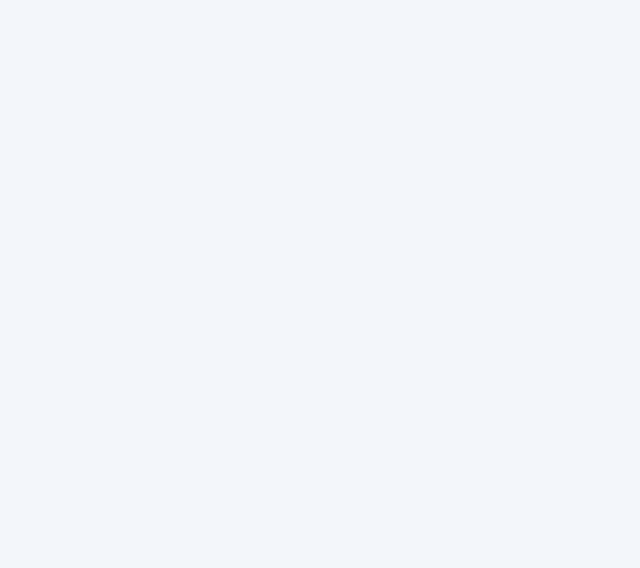
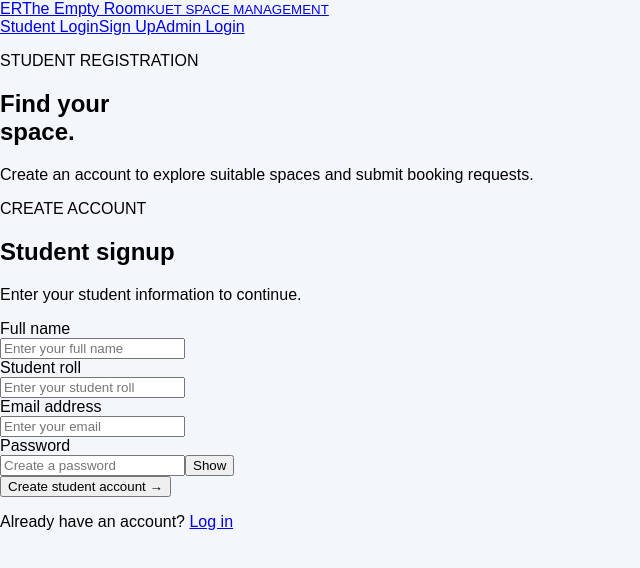
Before and after one commit to ForkedArch/Forkathon2026-Team-KUET_Underdogs, a React app: page /student/signup in a window 1280 px wide. Before the commit this address had no page. Shown: the top 568 px of the page, without its empty margins (0-640 px from the left). Built offline with nearby package versions, Linux system fonts and the light colour scheme; the HTML template or start-up script is replaced by a standard one.

Commit message:
reg site all done without styling

```diff
--- a/src/App.jsx
+++ b/src/App.jsx
@@ -1,13 +1,25 @@
-import { Routes, Route } from "react-router-dom";
-
+import { Navigate, Route, Routes } from "react-router-dom";
 import Home from "./pages/Home";
+import StudentLogin from "./pages/StudentLogin";
+import StudentSignup from "./pages/StudentSignup";
+import AdminLogin from "./pages/AdminLogin";
+//import StudentDashboard from "./pages/StudentDashboard";
+//import AdminDashboard from "./pages/AdminDashboard";
+import "./styles/Home.css"
 
 function App() {
   return (
     <Routes>
       <Route path="/" element={<Home />} />
 
+      <Route path="/student/login" element={<StudentLogin />} />
+      <Route path="/student/signup" element={<StudentSignup />} />
+      <Route path="/admin/login" element={<AdminLogin />} />
 
+      {/* ProtectedRoute will be added after Supabase authentication */}
+
+
+      <Route path="*" element={<Navigate to="/" replace />} />
     </Routes>
   );
 }
--- a/src/components/FormInput.jsx
+++ b/src/components/FormInput.jsx
@@ -0,0 +1,49 @@
+import { useState } from "react";
+
+function FormInput({
+  label,
+  id,
+  type = "text",
+  name,
+  placeholder,
+  autoComplete,
+  inputMode,
+  pattern,
+  minLength,
+  required = true,
+}) {
+  const [showPassword, setShowPassword] = useState(false);
+  const isPassword = type === "password";
+
+  return (
+    <div className="form-group">
+      <label htmlFor={id}>{label}</label>
+
+      <div className={isPassword ? "password-field" : ""}>
+        <input
+          id={id}
+          name={name}
+          type={isPassword && showPassword ? "text" : type}
+          placeholder={placeholder}
+          autoComplete={autoComplete}
+          inputMode={inputMode}
+          pattern={pattern}
+          minLength={minLength}
+          required={required}
+        />
+
+        {isPassword && (
+          <button
+            type="button"
+            className="password-toggle"
+            onClick={() => setShowPassword(!showPassword)}
+          >
+            {showPassword ? "Hide" : "Show"}
+          </button>
+        )}
+      </div>
+    </div>
+  );
+}
+
+export default FormInput;
--- a/src/pages/AdminLogin.jsx
+++ b/src/pages/AdminLogin.jsx
@@ -0,0 +1,76 @@
+import { Link } from "react-router-dom";
+import Navbar from "../components/Navbar";
+import FormInput from "../components/FormInput";
+
+function AdminLogin() {
+  function handleSubmit(event) {
+    event.preventDefault();
+
+    // Supabase admin login will be added here.
+    console.log("Admin login submitted");
+  }
+
+  return (
+    <div className="page-container">
+      <Navbar />
+
+      <main className="authentication-main">
+        <section className="authentication-info">
+          <p className="page-label admin-label">ADMIN ACCESS</p>
+
+          <h1>
+            Manage campus
+            <br />
+            <span>spaces.</span>
+          </h1>
+
+          <p>
+            Review requests, manage availability and monitor booking activity.
+          </p>
+        </section>
+
+        <section className="authentication-card">
+          <p className="card-label admin-card-label">ADMIN LOGIN</p>
+          <h2>Administrator access</h2>
+
+          <p className="card-description">
+            This page is restricted to the designated administrator.
+          </p>
+
+          <form className="authentication-form" onSubmit={handleSubmit}>
+            <FormInput
+              label="Admin ID"
+              id="admin-id"
+              name="adminId"
+              placeholder="Enter your admin ID"
+              autoComplete="username"
+            />
+
+            <FormInput
+              label="Password"
+              id="admin-password"
+              name="password"
+              type="password"
+              placeholder="Enter your password"
+              autoComplete="current-password"
+            />
+
+            <button
+              className="form-submit-button admin-submit-button"
+              type="submit"
+            >
+              Log in as admin <span>→</span>
+            </button>
+          </form>
+
+          <p className="form-switch">
+            Are you a student?{" "}
+            <Link to="/student/login">Student login</Link>
+          </p>
+        </section>
+      </main>
+    </div>
+  );
+}
+
+export default AdminLogin;
--- a/src/pages/Home.jsx
+++ b/src/pages/Home.jsx
@@ -1,23 +1,10 @@
 import { Link } from "react-router-dom";
-import "./Home.css";
+import Navbar from "../components/Navbar";
 
 function Home() {
   return (
     <div className="home-page">
-      <header className="home-header">
-        <Link to="/" className="home-logo">
-          <span className="logo-icon">ER</span>
-
-          <span>
-            The Empty Room
-            <small>KUET SPACE MANAGEMENT</small>
-          </span>
-        </Link>
-
-        <Link to="/admin/login" className="admin-login-link">
-          Admin Login
-        </Link>
-      </header>
+      <Navbar />
 
       <main className="home-main">
         <section className="hero-content">
@@ -31,7 +18,7 @@ function Home() {
 
           <p className="hero-description">
             Discover and request classrooms, study spaces, meeting rooms,
-            laboratories, and sports facilities across KUET.
+            laboratories and sports facilities across KUET.
           </p>
 
           <div className="hero-buttons">
@@ -73,7 +60,7 @@ function Home() {
                 <span className="space-icon">02</span>
 
                 <div>
-                  <h3>Study & meeting spaces</h3>
+                  <h3>Study and meeting spaces</h3>
                   <p>Quiet spaces and rooms for group activities</p>
                 </div>
               </div>
@@ -83,7 +70,9 @@ function Home() {
 
                 <div>
                   <h3>Laboratories</h3>
-                  <p>Equipment, eligibility and supervision requirements</p>
+                  <p>
+                    Equipment, eligibility and supervision requirements
+                  </p>
                 </div>
               </div>
 
@@ -92,7 +81,9 @@ function Home() {
 
                 <div>
                   <h3>Sports facilities</h3>
-                  <p>Supported sports, capacity and included equipment</p>
+                  <p>
+                    Supported sports, capacity and included equipment
+                  </p>
                 </div>
               </div>
             </div>
--- a/src/pages/StudentSignup.jsx
+++ b/src/pages/StudentSignup.jsx
@@ -0,0 +1,92 @@
+import { Link } from "react-router-dom";
+import Navbar from "../components/Navbar";
+import FormInput from "../components/FormInput";
+
+function StudentSignup() {
+  function handleSubmit(event) {
+    event.preventDefault();
+
+    // Supabase student signup will be added here.
+    console.log("Student signup submitted");
+  }
+
+  return (
+    <div className="page-container">
+      <Navbar />
+
+      <main className="authentication-main">
+        <section className="authentication-info">
+          <p className="page-label">STUDENT REGISTRATION</p>
+
+          <h1>
+            Find your
+            <br />
+            <span>space.</span>
+          </h1>
+
+          <p>
+            Create an account to explore suitable spaces and submit booking
+            requests.
+          </p>
+        </section>
+
+        <section className="authentication-card">
+          <p className="card-label">CREATE ACCOUNT</p>
+          <h2>Student signup</h2>
+          <p className="card-description">
+            Enter your student information to continue.
+          </p>
+
+          <form className="authentication-form" onSubmit={handleSubmit}>
+            <FormInput
+              label="Full name"
+              id="student-name"
+              name="name"
+              placeholder="Enter your full name"
+              autoComplete="name"
+            />
+
+            <FormInput
+              label="Student roll"
+              id="signup-roll"
+              name="roll"
+              placeholder="Enter your student roll"
+              inputMode="numeric"
+              pattern="[0-9]+"
+            />
+
+            <FormInput
+              label="Email address"
+              id="student-email"
+              name="email"
+              type="email"
+              placeholder="Enter your email"
+              autoComplete="email"
+            />
+
+            <FormInput
+              label="Password"
+              id="signup-password"
+              name="password"
+              type="password"
+              placeholder="Create a password"
+              autoComplete="new-password"
+              minLength={8}
+            />
+
+            <button className="form-submit-button" type="submit">
+              Create student account <span>→</span>
+            </button>
+          </form>
+
+          <p className="form-switch">
+            Already have an account?{" "}
+            <Link to="/student/login">Log in</Link>
+          </p>
+        </section>
+      </main>
+    </div>
+  );
+}
+
+export default StudentSignup;
```
Also changed, not shown: src/styles/Home.css (renamed from src/pages/Home.css).
